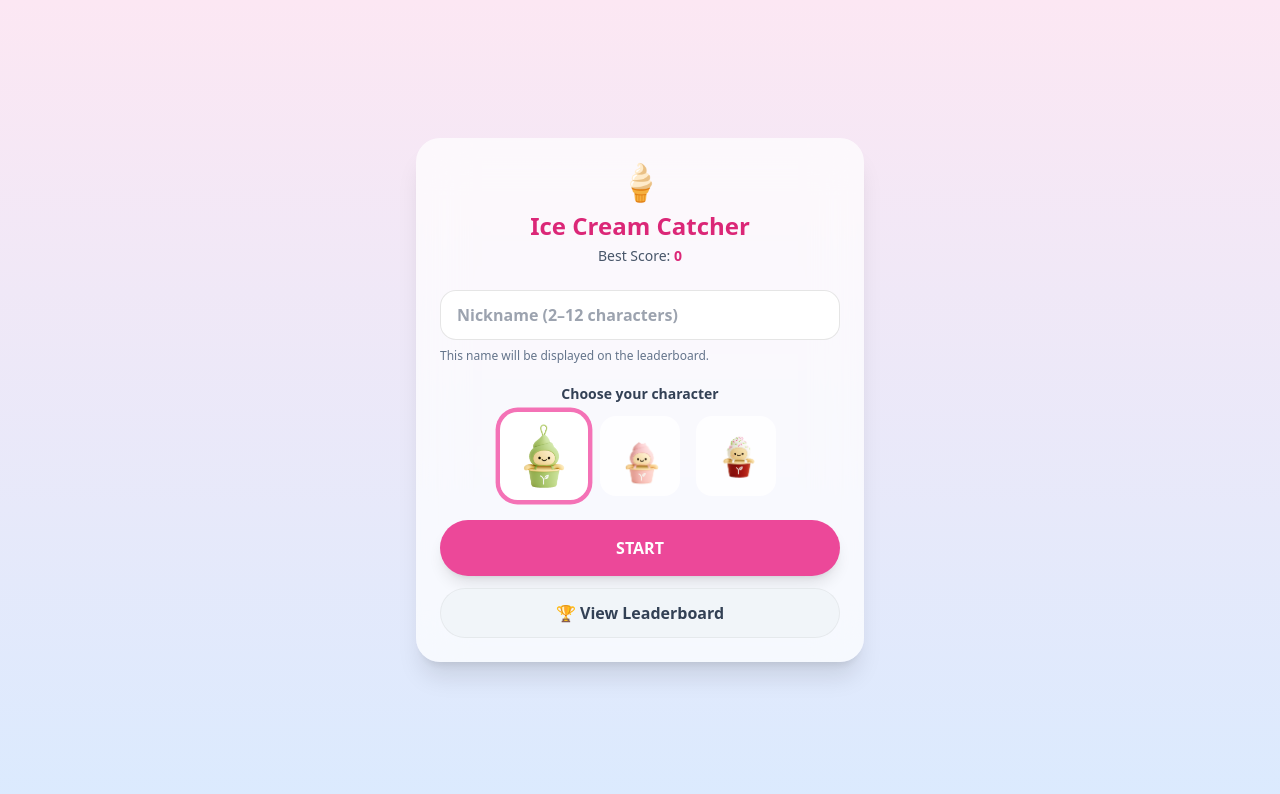
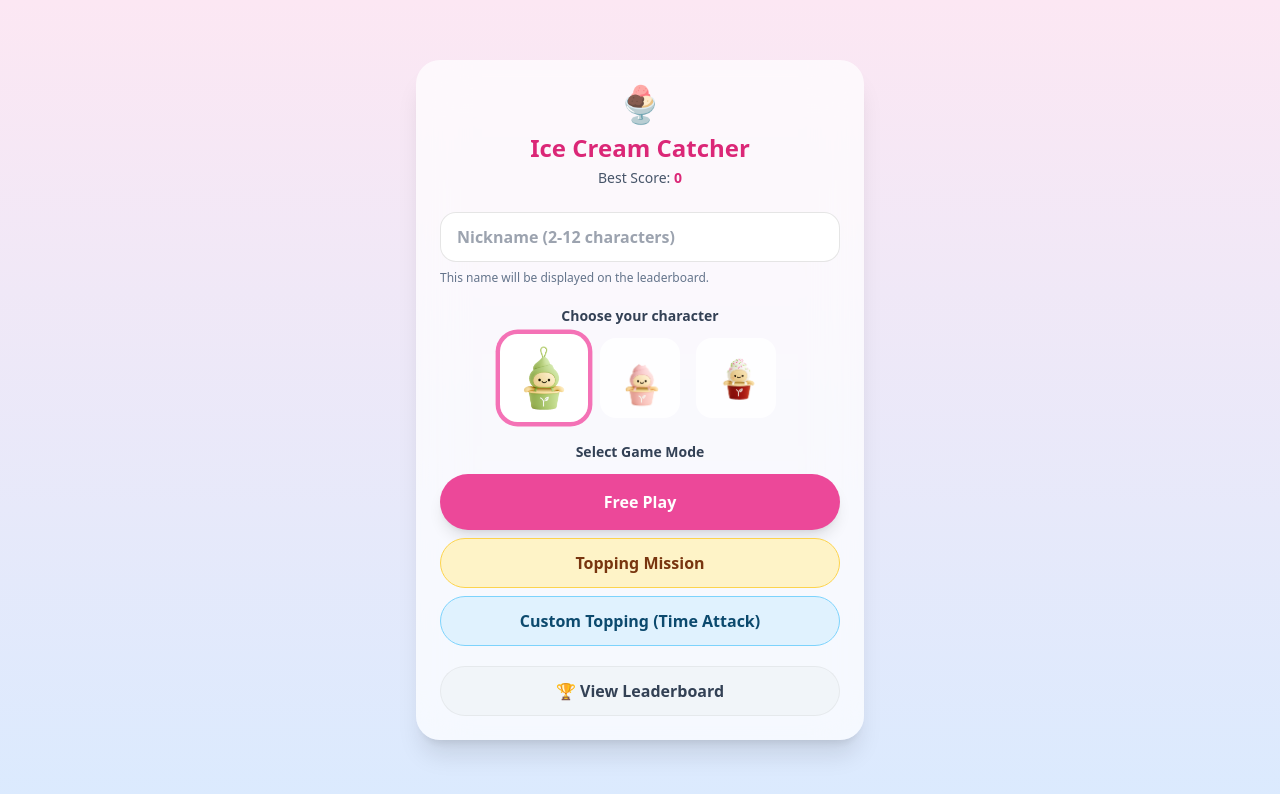
Before and after one commit to sowon23sowon23-coder/ice_cream_catch, a Next.js app: page / in a window 1280 px wide. Shown: the top 794 px of the page. Built offline with nearby package versions, Linux system fonts and the light colour scheme; no server answers.

Commit message:
Add game mode buttons on home and wire Free Play

```diff
--- a/app/components/HomeScreen.tsx
+++ b/app/components/HomeScreen.tsx
@@ -16,13 +16,11 @@ export default function HomeScreen({
   const [selectedChar, setSelectedChar] = useState<CharId>("green");
   const [nickname, setNickname] = useState("");
 
-  // ✅ 닉네임 로컬스토리지에서 불러오기
   useEffect(() => {
     const saved = localStorage.getItem("nickname");
     if (saved) setNickname(saved);
   }, []);
 
-  // ✅ 닉네임 변경 시 자동 저장
   useEffect(() => {
     if (nickname.trim()) {
       localStorage.setItem("nickname", nickname.trim());
@@ -40,40 +38,34 @@ export default function HomeScreen({
     onStart(selectedChar);
   };
 
+  const handleComingSoon = () => {
+    alert("Coming soon!");
+  };
+
   return (
     <main className="min-h-screen bg-gradient-to-b from-pink-100 to-blue-100 flex items-center justify-center p-4">
       <div className="w-full max-w-md rounded-3xl bg-white/70 backdrop-blur-xl shadow-xl p-6">
-        {/* 타이틀 */}
         <div className="text-center mb-6">
-          <div className="text-4xl mb-2">🍦</div>
-          <h1 className="text-2xl font-black text-pink-600">
-            Ice Cream Catcher
-          </h1>
+          <div className="text-4xl mb-2">🍨</div>
+          <h1 className="text-2xl font-black text-pink-600">Ice Cream Catcher</h1>
           <div className="mt-1 text-sm text-slate-600">
-            Best Score:{" "}
-            <span className="font-extrabold text-pink-600">{bestScore}</span>
+            Best Score: <span className="font-extrabold text-pink-600">{bestScore}</span>
           </div>
         </div>
 
-        {/* 닉네임 입력 */}
         <div className="mb-5">
           <input
             value={nickname}
             onChange={(e) => setNickname(e.target.value)}
-            placeholder="Nickname (2–12 characters)"
+            placeholder="Nickname (2-12 characters)"
             maxLength={12}
             className="w-full px-4 py-3 rounded-2xl bg-white border border-black/10 font-bold outline-none focus:ring-2 focus:ring-pink-300"
           />
-          <div className="mt-2 text-xs text-slate-500">
-            This name will be displayed on the leaderboard.
-          </div>
+          <div className="mt-2 text-xs text-slate-500">This name will be displayed on the leaderboard.</div>
         </div>
 
-        {/* 캐릭터 선택 */}
         <div className="mb-6">
-          <div className="text-sm font-extrabold text-slate-700 mb-3 text-center">
-            Choose your character
-          </div>
+          <div className="text-sm font-extrabold text-slate-700 mb-3 text-center">Choose your character</div>
           <div className="flex justify-center gap-4">
             {(["green", "berry", "sprinkle"] as CharId[]).map((c) => (
               <button
@@ -81,9 +73,7 @@ export default function HomeScreen({
                 type="button"
                 onClick={() => setSelectedChar(c)}
                 className={`rounded-2xl p-2 transition active:scale-95 ${
-                  selectedChar === c
-                    ? "ring-4 ring-pink-400 bg-white scale-110"
-                    : "bg-white/80"
+                  selectedChar === c ? "ring-4 ring-pink-400 bg-white scale-110" : "bg-white/80"
                 }`}
               >
                 <img
@@ -97,16 +87,33 @@ export default function HomeScreen({
           </div>
         </div>
 
-        {/* START 버튼 */}
+        <div className="mb-2">
+          <div className="text-sm font-extrabold text-slate-700 mb-3 text-center">Select Game Mode</div>
+          <div className="space-y-2">
             <button
               type="button"
               onClick={handleStart}
               className="w-full py-4 rounded-full bg-pink-500 text-white font-extrabold shadow-lg active:scale-95 transition"
             >
-          START
+              Free Play
             </button>
+            <button
+              type="button"
+              onClick={handleComingSoon}
+              className="w-full py-3 rounded-full bg-amber-100 text-amber-900 font-bold border border-amber-300 active:scale-95 transition"
+            >
+              Topping Mission
+            </button>
+            <button
+              type="button"
+              onClick={handleComingSoon}
+              className="w-full py-3 rounded-full bg-sky-100 text-sky-900 font-bold border border-sky-300 active:scale-95 transition"
+            >
+              Custom Topping (Time Attack)
+            </button>
+          </div>
+        </div>
 
-        {/* 랭킹 버튼 */}
         <button
           type="button"
           onClick={onOpenLeaderboard}
```
Lines whose indentation alone changed are shown as unchanged.
